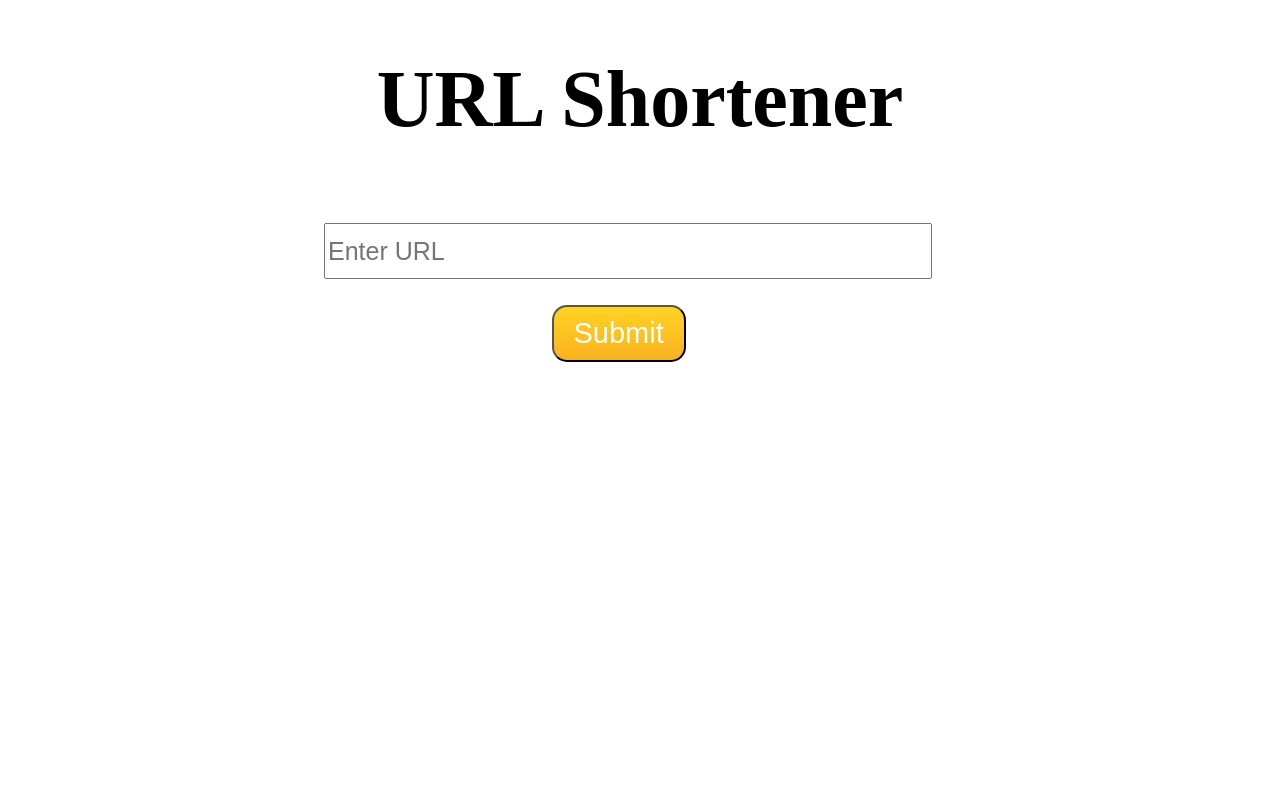
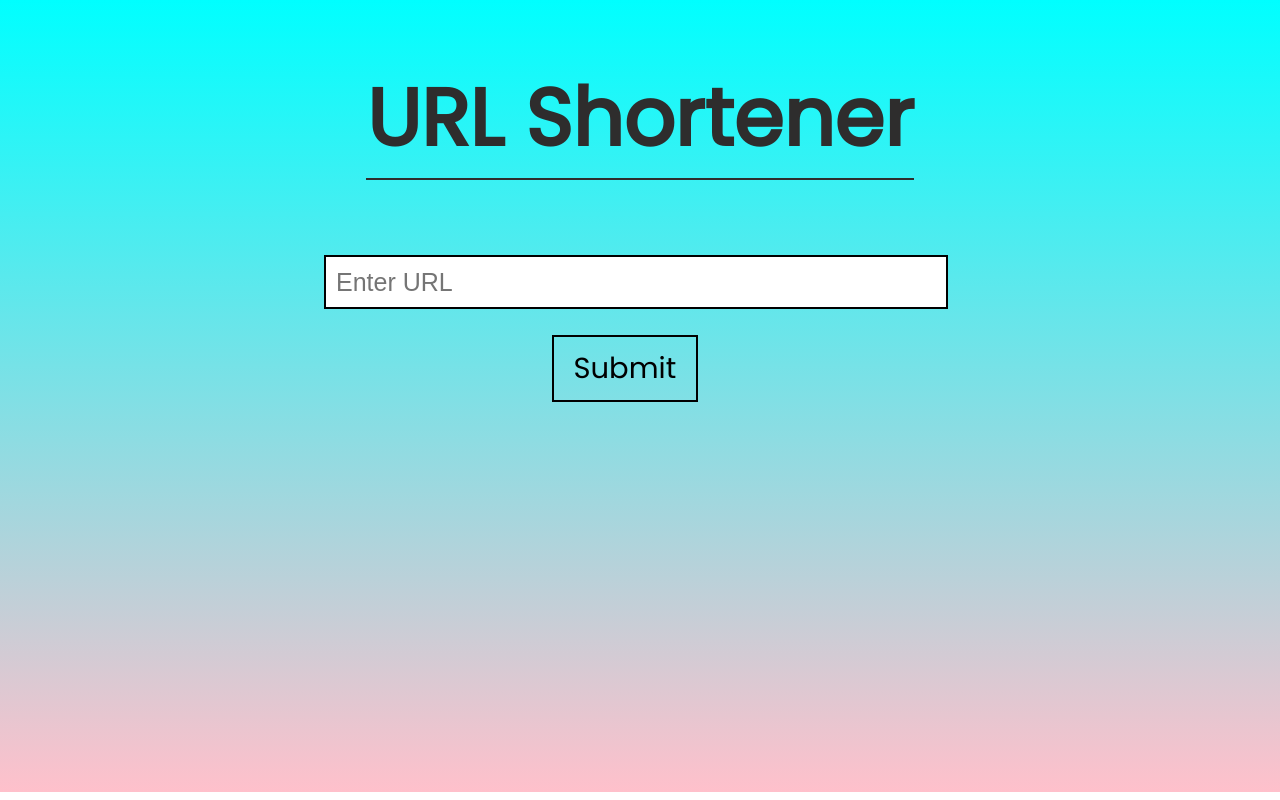
Before and after one commit to rishz/URL-Shortener, a website: page static/index.html in a window 1280 px wide. Drawn offline with Linux system fonts and the light colour scheme.

Commit message:
some UI changes added

```diff
--- a/static/index.html
+++ b/static/index.html
@@ -2,6 +2,7 @@
 <html lang="en">
 <head>
     <meta charset="UTF-8">
+    <link href="https://fonts.googleapis.com/css2?family=Poppins&display=swap" rel="stylesheet">
     <link rel="stylesheet" href="style.css">
     <script src="jquery.min.js"></script>
     <script src="script.js"></script>
@@ -11,9 +12,9 @@
 <body>
 
 <div class="center">
-    <h1 align="center"> URL Shortener</h1>
+    <h1> URL Shortener</h1>
 </div>
-    <input id="url" type="text" placeholder="Enter URL" name="url">
+    <input id="url" class="inp" type="text" placeholder="Enter URL" name="url">
     <br>
     <input id="submit" type="submit" class="btn">
     <div id="shortcode" class="mydiv"></div>
--- a/static/style.css
+++ b/static/style.css
@@ -1,5 +1,10 @@
 *{
     align: center;
+    font-family: 'Poppins', sans-serif;
+}
+body{
+    height: 97vh;
+    background: linear-gradient(to bottom, cyan, pink) no-repeat
 }
 #url{
     align: center;
@@ -12,15 +17,9 @@
     margin-left: 25%;
 }
 .btn {
-    background: #ffd324;
-    background-image: -webkit-linear-gradient(top, #ffd324, #fab120);
-    background-image: -moz-linear-gradient(top, #ffd324, #fab120);
-    background-image: -ms-linear-gradient(top, #ffd324, #fab120);
-    background-image: -o-linear-gradient(top, #ffd324, #fab120);
-    background-image: linear-gradient(to bottom, #ffd324, #fab120);
-    border-radius: 15px;
-    font-family: sans-serif;
-    color: #ffffff;
+    border: 2px solid black;
+    background: none;
+    color: black;
     font-size: 29px;
     padding: 10px 20px 10px 20px;
     text-decoration: black;
@@ -29,12 +28,7 @@
 }
 
 .btn:hover {
-    background: #3cb0fd;
-    background-image: -webkit-linear-gradient(top, #3cb0fd, #3498db);
-    background-image: -moz-linear-gradient(top, #3cb0fd, #3498db);
-    background-image: -ms-linear-gradient(top, #3cb0fd, #3498db);
-    background-image: -o-linear-gradient(top, #3cb0fd, #3498db);
-    background-image: linear-gradient(to bottom, #3cb0fd, #3498db);
+    background: rgb(238, 172, 172);
     text-decoration: none;
 }
 
@@ -51,4 +45,18 @@
 .center{
     font-family: "American Typewriter";
     font-size: 40px;
+    display: flex;
+    color: rgb(46, 45, 45);
 }
+h1{
+    display: inline;
+    margin: 50px auto;
+    border-bottom: 2px solid rgb(46, 45, 45);;
+}
+.inp{
+    border: 2px solid black;
+    padding: 0px 10px;
+}
+.inp:hover{
+    background: rgb(241, 203, 203);
+}
```
